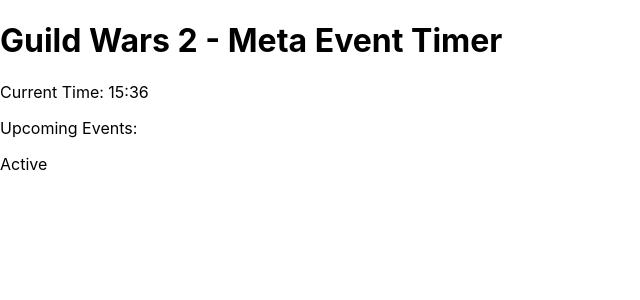
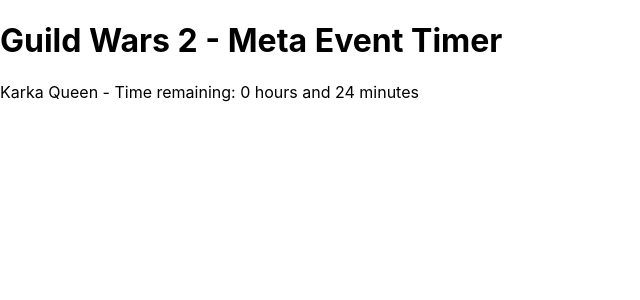
Before and after one commit to arvindmehairjan/gw2-event-timer, a React (Create React App) app in the folder gw2-event-timer/: page / in a window 1280 px wide. Shown: the top 300 px of the page, without its empty margins (0-640 px from the left). Built offline with nearby package versions, Linux system fonts and the light colour scheme.

Commit message:
added check for bosses

```diff
--- a/gw2-event-timer/src/App.js
+++ b/gw2-event-timer/src/App.js
@@ -4,41 +4,53 @@
 
 const App = () => {
   const date = new Date();
-  const currentTime = date.getHours() + ':' + date.getMinutes();
+  const currentTime = date.getHours() * 60 + date.getMinutes(); // Convert current time to minutes
 
-  const firstArray = jsonData['Core Tyria'][0];
-  const bossName = firstArray.bossName;
-  console.log(bossName);
+  // Access the "Core Tyria" array
+  const coreTyriaArray = jsonData['Core Tyria'];
 
-  const timeDifference = () => {
-    const now = new Date();
+  const findClosestBoss = () => {
+    let closestBoss = null;
+    let minTimeDiff = Infinity;
 
-    // Set the target time (02:04) for today
-    const targetTime = new Date();
-    targetTime.setHours(2, 4, 0, 0);
+    coreTyriaArray.forEach(entry => {
+      entry.spawnTimer.forEach(eventTime => {
+        const [hours, minutes] = eventTime.split(':').map(Number);
+        const eventTimeInMinutes = hours * 60 + minutes;
+        const timeDiff = eventTimeInMinutes - currentTime;
 
-    // Calculate the time difference in milliseconds
-    const timeDiff = targetTime - now;
+        // Check if the event is in the future and closer than the current closest event
+        if (timeDiff >= 0 && timeDiff < minTimeDiff) {
+          minTimeDiff = timeDiff;
+          closestBoss = {
+            bossName: entry.bossName,
+            timeRemaining: timeDiff
+          };
+        }
+      });
+    });
 
-    // Check if the target time is in the future
-    if (timeDiff > 0) {
-      // Calculate hours and minutes
-      const hours = Math.floor(timeDiff / (1000 * 60 * 60));
-      const minutes = Math.floor((timeDiff % (1000 * 60 * 60)) / (1000 * 60));
+    return closestBoss;
+  };
 
-      // Return the text content
-      return `Time remaining: ${hours} hours and ${minutes} minutes`;
-    } else {
-      return "Active";
-    }
-  }
+  const closestBoss = findClosestBoss();
+
+  const formatTime = (time) => {
+    const hours = Math.floor(time / 60);
+    const minutes = time % 60;
+    return `${hours} hours and ${minutes} minutes`;
+  };
 
   return (
     <div className="App">
       <h1>Guild Wars 2 - Meta Event Timer</h1>
-      <p>Current Time: {currentTime}</p>
-      <p>Upcoming Events:</p>
-      <p>{timeDifference()}</p>
+      {closestBoss ? (
+        <p>
+          {closestBoss.bossName} - Time remaining: {formatTime(closestBoss.timeRemaining)}
+        </p>
+      ) : (
+        <p>No upcoming events</p>
+      )}
     </div>
   );
 };
```
